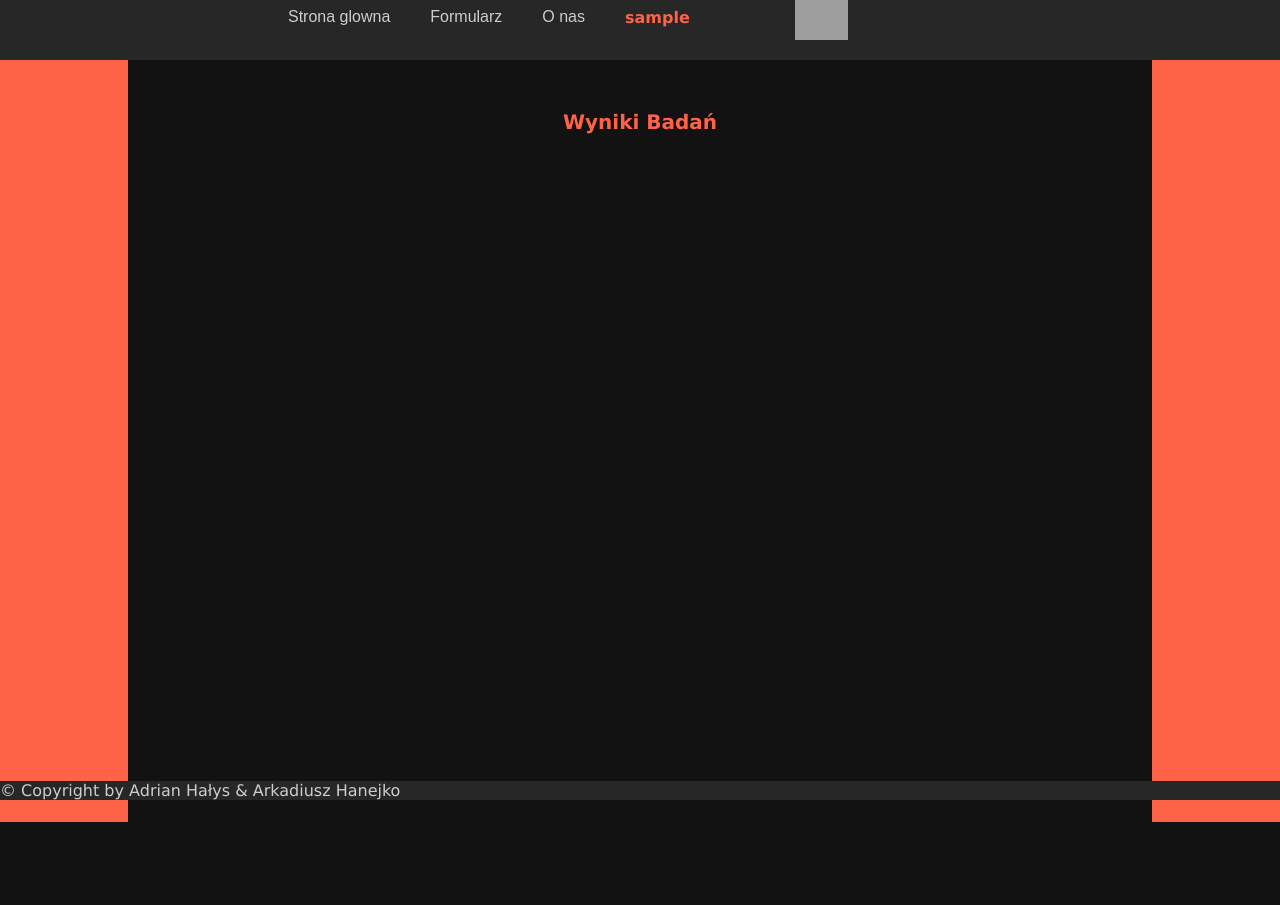
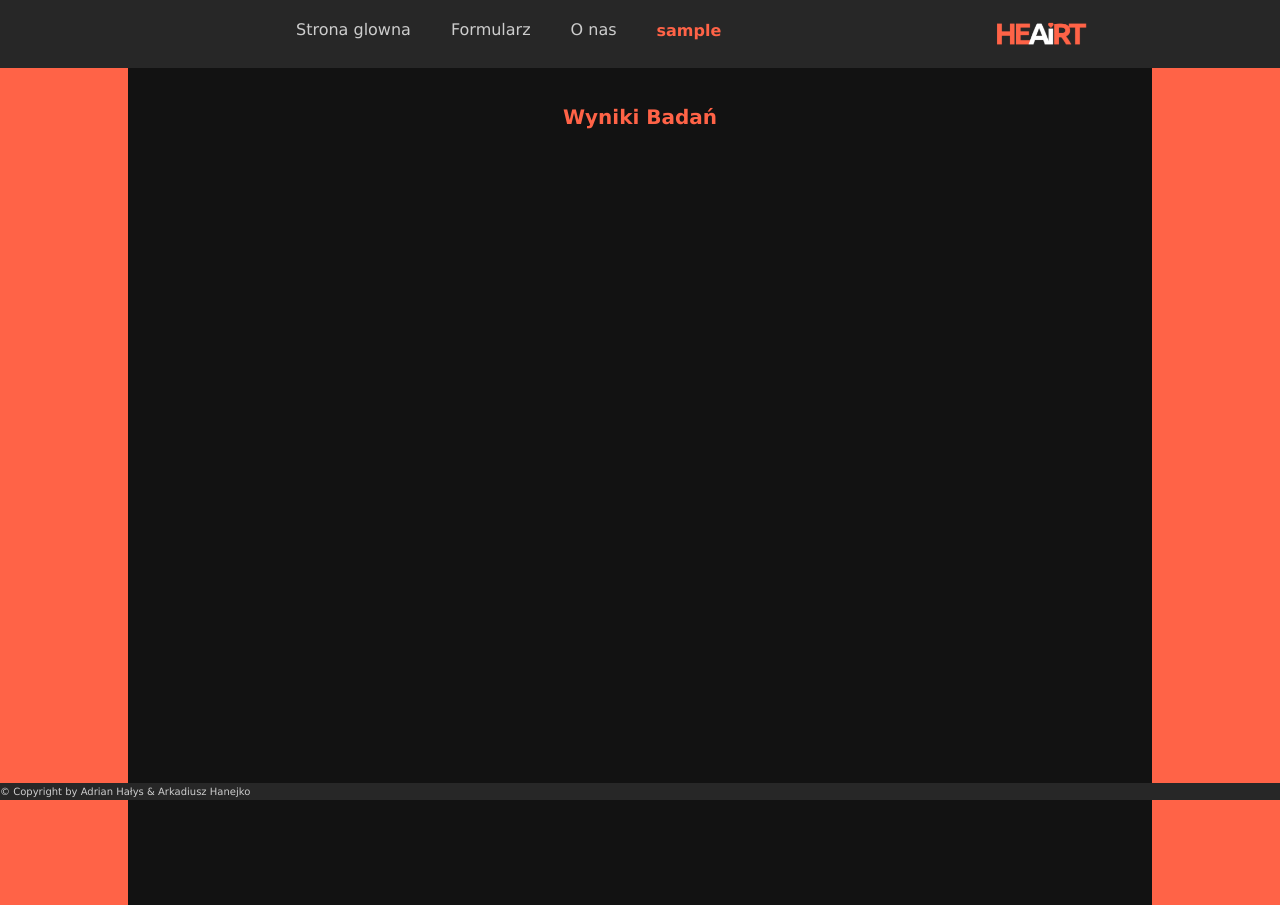
Before and after one commit to Bl0tniaQus/HeartDisease-STProject, a Flask app: page /wyniki in a window 1280 px wide. Before the commit the page ends 822 px from the top, so only its background shows below. Run offline with Flask 2, Linux system fonts and the light colour scheme; the visitor is signed in with stand-in values (Sample User, id 1); data that the repository does not hold is empty; some libraries are stand-ins or nearby versions; grey boxes are pictures that could not be loaded.

Commit message:
Add files via upload

```diff
--- a/static/style.css
+++ b/static/style.css
@@ -1,5 +1,5 @@
 html{height:100%;}
-body{height:100%;}
+body{height:100%;margin-top:55px;/**/}
 *{
 margin:0;
 padding:0;
@@ -7,6 +7,22 @@ accent-color:tomato;
 font-family:verdana;
 
 }
+.logo{
+	position:fixed;right:13.5px;top:13.5px;
+}
+.lewywynik::-webkit-scrollbar {
+  width: 8px;
+}
+
+.lewywynik::-webkit-scrollbar-track {
+  box-shadow: inset 0 0 6px tomato;
+}
+
+.lewywynik::-webkit-scrollbar-thumb {
+  background-color: tomato;
+  outline: 1px solid red;
+}
+
 
 body{
 background-color:tomato;
@@ -18,18 +34,21 @@ list-style-type:none;
 .menu_list{
 margin-top:20px;
 }
-.menu_list li{
-padding-top:8px;
+.menu_list a li{
+padding-top:20px;
 padding-bottom:8px;
 color:#cdcdcd;
-font-family:sans-serif;
+font-family:verdana;
 list-style-type:none;
+
 
 }
 
 #log{
 	font-weight:bold;
 	color:tomato;
+	padding-top:21px;
+	list-style-type:none;
 
 }
 
@@ -42,8 +61,11 @@ list-style-type:none;
 
 .navbar{
 background-color:272727;
+margin-top:-55px;
 z-index:1;
 padding:20px;
+position:fixed;/**/
+width:100%;/**/
 }
 
 .content{
@@ -52,7 +74,7 @@ background-color:#121212;
 width:80%;
 margin:auto;
 
-height:87.25%;
+height:100%;
 /*overflow: hidden;*/
 
 }
@@ -103,12 +125,14 @@ background-color:#cdcdcd;
 
 .footer{
 
+font-size:10px;
 background-color:#272727;
 color:#cdcdcd;
 width:100%;
 position:fixed;
 bottom:0px;
-padding-top:0;
+padding-top:3px;
+padding-bottom:3px;
 }
 
 
@@ -300,7 +324,7 @@ hr{
 }
 #r2{
 	margin-top:25px;
-	margin-left:15%;
+	margin-left:25%;
 }
 
 
@@ -332,10 +356,11 @@ hr{
 
 .tooltip .tooltiptext {
   visibility: hidden;
-  width: 120px;
+  width: 400x;
   background-color: black;
   color: #fff;
-  text-align: center;
+  text-align: left;
+  border:1px solid tomato;
   border-radius: 6px;
   padding: 5px 0;
 
@@ -436,13 +461,119 @@ table{
 }
 .lewywynik{float:none;width:100%;height:200px;color:#scdcdcd;border: 1px solid tomato;padding-bottom:5px;}
 
-.prawywynik{float:none;width:100%;}
+.prawywynik{float:none;width:100%;background-color:#121212;}
 
 
+.profil{
+	color:#cdcdcd;
+	padding:10px;
 
 
+}
+.profilname{
+	color:tomato;
+	font-size:24px;
+	text-align:center;
+	padding-bottom:50px;
+	margin-top:20px;
+	margin-bottom:20px;
+}
 
-@media screen and (min-width: 854px) {
+
+.polehasla{
+	display:block;
+	margin-left:auto;
+	margin-right:auto;
+	margin-top:25px;
+	padding:14px;
+	width:250px;
+	border-radius:8px;
+	outline:none;
+	border:none;
+	background-color:white;
+	cursor:pointer;
+	text-align:left;
+
+}
+
+.polehasla:focus{
+	outline:2px solid tomato;
+	background-color:#ffcdbf;
+	border:none;
+
+}
+.polehasla:selection{
+	outline:2px solid tomato;
+	background-color:#ffcdbf;
+	border:none;
+
+}
+
+#profilform1 input{
+
+	margin-left:auto;
+margin-right:auto;
+
+}
+
+
+.profilzm{
+		text-align:center! important;
+		color:tomato;
+}
+.profilicon{
+		display:none! important;
+
+}
+.iconprofilemobile{display:block;}
+.iconprofilemobile{
+	float:right; width:60px;position:relative;top:-15px;right:10%;
+}
+@media screen and (min-width: 1080px) {
+	body{
+		overflow: hidden;
+	}
+
+
+	.logo{
+
+		position:fixed;right:15%;top:21px;
+		height:25px;
+	}
+	.iconprofilemobile{display:none;}
+	#profilform1 input {
+    margin-left: 10px;
+    margin-right: 10px;
+}
+	.profil{
+		text-align:left;
+		margin-left:30px;
+	}
+	.polehasla{
+		margin-left:10px;
+	}
+	.profilicon{
+		display:block! important;
+		position:absolute;
+		left:60%;
+		width:200px;
+		border: 2px solid tomato;
+		border-radius:10px;
+	}
+	.profilzm{
+		text-align:left!important;
+		margin-left:40px;
+		margin-top:10px;
+}
+	#profilform1{
+
+		margin-left:30px;
+
+	}
+	#profilform2{
+		margin-left:30px;
+	}
+
 	#wynikitext{
 	color:tomato;
 	padding-bottom:40px;
@@ -494,7 +625,7 @@ hr{
 	display:block;
 	width:150px;clear:both;
 	background-color:272727;
-	margin-top:5px;
+	margin-top:0px;
 	text-align:center;
 	width:190px;
 position:fixed;
@@ -509,7 +640,11 @@ position:fixed;
 p{
 	color:tomato;
 }
+.navbar{/**/
+	position:fixed;
+	width:100%;
 
+}
 .navbar input{
 display: none;
 }
@@ -532,6 +667,7 @@ margin-left:20%;
 float:left;
 margin-left:20px;
 margin-right:20px;
+
 }
 .navbar ul{
 margin-top:-20px;
@@ -574,7 +710,8 @@ span{
 }
 .content{
 		padding-top:50px;
-		height:89%;
+		height:100%;
+
 	}
 
 
@@ -594,7 +731,7 @@ span{
 	width:25%;
 	float:left;
 	margin-top:20px;
-	height:88%;
+	height:70%;
 	overflow: auto;
 		border:none;
 
@@ -615,8 +752,8 @@ span{
 
 
 
-}
-@media (min-width:854px) and (max-width:1320px) {
+
+@media (min-width:1080px) and (max-width:1320px) {
 
 	#wynikitext{
 	color:tomato;
```
Also changed, not shown: static/logo.png (added), static/profil.png (added).
